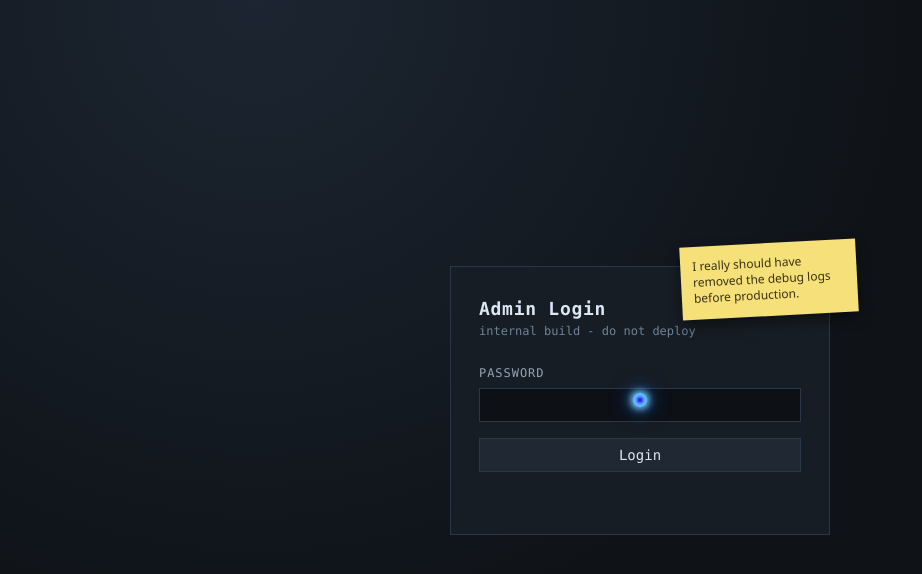
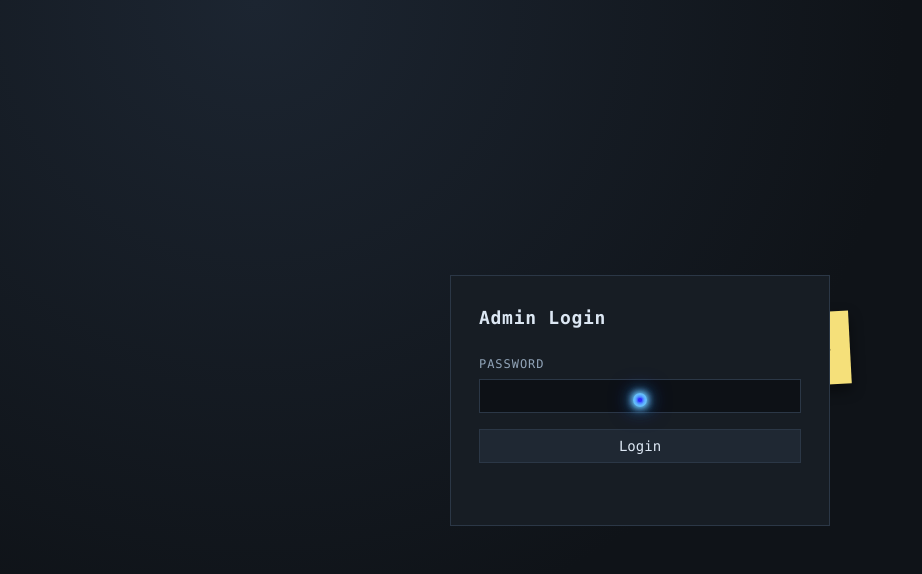
Before and after one commit to raskinbarak/the-vertex-puzzle, a Next.js app: page /login in a window 1280 px wide. Shown: the top 574 px of the page, without its empty margins (0-922 px from the left). Built offline with nearby package versions, Linux system fonts and the light colour scheme.

Commit message:
feat(game): ✨ hide login clue note behind panel and fake password error

```diff
--- a/app/components/AdminLogin.module.css
+++ b/app/components/AdminLogin.module.css
@@ -6,9 +6,14 @@
   padding: 2rem 1rem;
 }
 
+.shell {
+  position: relative;
+  width: min(380px, 92vw);
+}
+
 .card {
   position: relative;
-  width: min(380px, 92vw);
+  z-index: 1;
   padding: 1.75rem;
   border: 1px solid var(--line);
   background: var(--bg-soft);
@@ -16,15 +21,10 @@
 }
 
 .title {
+  margin-bottom: 1.5rem;
   font-size: 1.125rem;
   font-weight: 600;
   letter-spacing: 0.04em;
-}
-
-.subtitle {
-  margin-bottom: 1.5rem;
-  color: #6f8296;
-  font-size: 0.75rem;
 }
 
 .field {
@@ -80,10 +80,12 @@
   color: #8fd9ff;
 }
 
+/* Sits behind the card; only a sliver peeks out until hovered. */
 .note {
   position: absolute;
-  top: -1.5rem;
-  right: -1.75rem;
+  top: 2.5rem;
+  right: 0;
+  z-index: 0;
   width: 11rem;
   padding: 0.75rem;
   background: #f5e07a;
@@ -92,13 +94,18 @@
   font-size: 0.75rem;
   line-height: 1.35;
   box-shadow: 0 6px 14px rgba(0, 0, 0, 0.45);
-  transform: rotate(-3deg);
+  transform: translateX(1.25rem) rotate(-3deg);
+  transition: transform 250ms ease;
 }
 
-@media (max-width: 480px) {
+.note:hover,
+.note:active {
+  z-index: 2;
+  transform: translateX(0) rotate(-3deg);
+}
+
+@media (prefers-reduced-motion: reduce) {
   .note {
-    position: static;
-    width: auto;
-    margin-bottom: 1.25rem;
+    transition: none;
   }
 }
--- a/app/components/AdminLogin.tsx
+++ b/app/components/AdminLogin.tsx
@@ -46,11 +46,11 @@ export default function AdminLogin() {
 
   return (
     <main className={styles.page}>
+      <div className={styles.shell}>
+        <p className={styles.note}>Note to self: don&apos;t forget to remove the debug logs before production.</p>
+
         <div className={styles.card}>
-        <p className={styles.note}>I really should have removed the debug logs before production.</p>
-
           <h1 className={styles.title}>Admin Login</h1>
-        <p className={styles.subtitle}>internal build - do not deploy</p>
 
           <form onSubmit={attemptLogin}>
             <label className={styles.field} htmlFor="password">
@@ -65,8 +65,9 @@ export default function AdminLogin() {
 
           <p className={styles.status} role="status" aria-live="polite">
             {granted && <span className={styles.success}>200 OK - access granted</span>}
-          {denied && <span className={styles.error}>Error: not authenticated</span>}
+            {denied && <span className={styles.error}>Incorrect password. Please try again.</span>}
           </p>
+        </div>
       </div>
     </main>
   );
```
Lines whose indentation alone changed are shown as unchanged.
